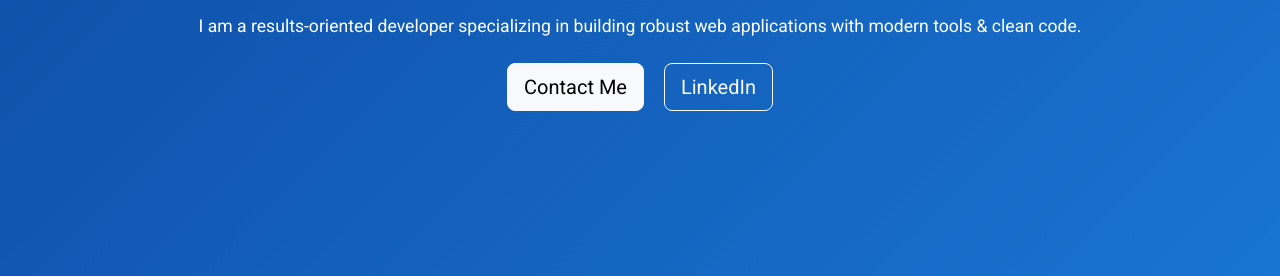
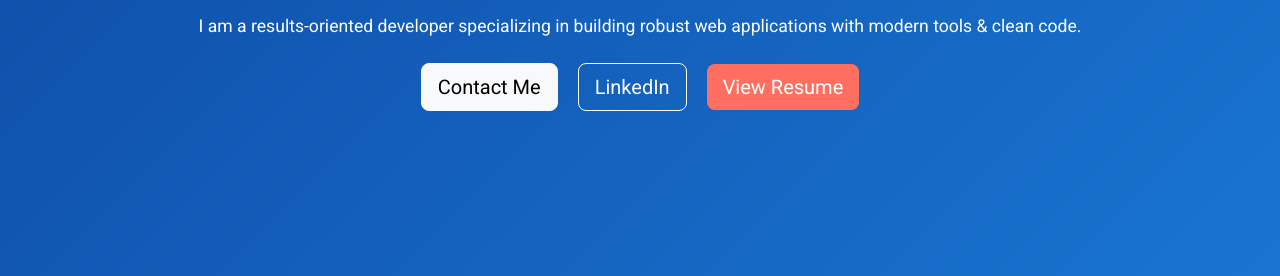
Before and after one commit to raju2703/raju2703.github.io, a plain HTML site: page index.html in a window 1280 px wide. Shown: the part 524-800 px from the top of the page. Drawn offline with nearby package versions, Linux system fonts and the light colour scheme.

Commit message:
Add new updates to my portfolio site

```diff
--- a/index.html
+++ b/index.html
@@ -49,6 +49,10 @@
       <p class="about-info">I am a results-oriented developer specializing in building robust web applications with modern tools & clean code.</p>
       <a href="mailto:rajusjadhav45@gmail.com" class="btn btn-light btn-lg m-2">Contact Me</a>
       <a href="https://www.linkedin.com/in/raju-jadhav-608505287" target="_blank" class="btn btn-outline-light btn-lg m-2">LinkedIn</a>
+      <a href="https://drive.google.com/file/d/1JeUiSwR5G2NHUT9pA9WsNfYg24NA1CbQ/view?usp=drive_link" target="_blank" class="btn btn-resume btn-lg m-2">
+  View Resume
+</a>
+
     </div>
   </section>
 
--- a/styles.css
+++ b/styles.css
@@ -85,3 +85,14 @@ body {
 .skills-list i {
   min-width: 24px;
 }
+.btn-resume {
+  background-color: #ff6f61; /* 🔶 Custom color (e.g., coral orange) */
+  color: #fff;               /* Text color */
+  border: none;              /* Remove border if you want */
+  transition: all 0.3s ease;
+}
+
+.btn-resume:hover {
+  background-color: #e65141; /* Darker shade on hover */
+  color: #fff;
+}
```
